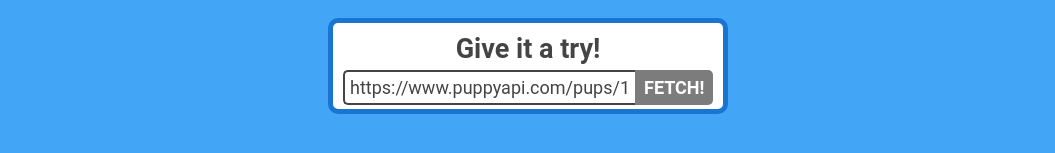
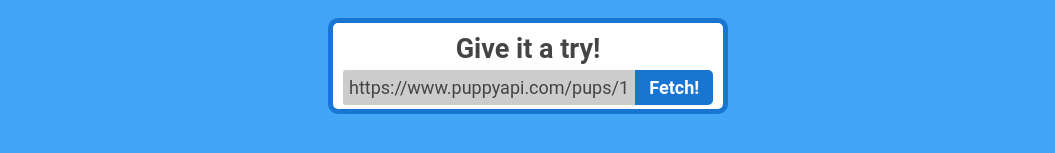
Before and after one commit to robpwatkins/puppyAPI, a React (Create React App) app in the folder client/: page / in a window 1280 px wide. Shown: the part 611-764 px from the top of the page, without its empty margins (112-1167 px from the left). Built offline with nearby package versions, Linux system fonts and the light colour scheme; no server answers.

Commit message:
nowwww happy with fetcher's colors

```diff
--- a/client/src/App.css
+++ b/client/src/App.css
@@ -184,11 +184,9 @@ nav a:nth-child(1) {
   align-items: center;
   padding: 5px;
   font-size: 18px;
-  background: white;
-  border: 2px solid #444444;
-  border-right: none;
-  border-top-left-radius: 5px;
-  border-bottom-left-radius: 5px;
+  background: #cccccc;
+  border-top-left-radius: 3px;
+  border-bottom-left-radius: 3px;
 }
 
 /* button reset */
@@ -215,15 +213,15 @@ button {
   font-size: 18px;
   font-weight: bold;
   color: white;
-  background: #7c7c7c;
+  background: #1876D2;
   border-top-right-radius: 5px;
   border-bottom-right-radius: 5px;
 }
 
 .fetcher button:hover {
-  /* color: #1876D2; */
-  background: #1876D2;
-  border: none;
+  color: #1876D2;
+  background: white;
+  border: 2px solid #1876D2;
 }
 
 .pups {
--- a/client/src/components/Fetcher.js
+++ b/client/src/components/Fetcher.js
@@ -6,7 +6,7 @@ const Fetcher = () => {
       <h3>Give it a try!</h3>
       <div className="fetcher">
         <div className="fake-input">https://www.puppyapi.com/pups/1</div>
-        <button>FETCH!</button>
+        <button>Fetch!</button>
       </div>
     </div>
   )
```
